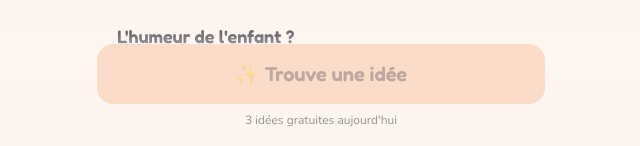
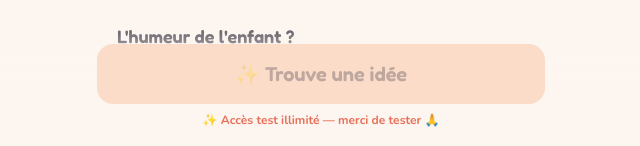
Before and after one commit to laurasoia/ecran-off, a React (Vite) app in the folder ecran-off 2/: page / in a window 1280 px wide. Shown: the part 652-798 px from the top of the page, without its empty margins (319-959 px from the left). Built offline with nearby package versions, Linux system fonts and the light colour scheme.

Commit message:
Add files via upload

```diff
--- a/ecran-off 2/src/App.jsx
+++ b/ecran-off 2/src/App.jsx
@@ -1,6 +1,6 @@
 import { useState, useMemo, useCallback } from 'react'
 import biblio from './data/activites.json'
-import { AGES, TEMPS, QUOTA_GRATUIT } from './data/vocab'
+import { AGES, TEMPS, QUOTA_GRATUIT, MODE_TEST } from './data/vocab'
 import { filtrer, tirer } from './lib/moteur'
 import {
   getVues, ajouterVue,
@@ -22,6 +22,7 @@ export default function App() {
   // recalcul affiché du quota (re-render quand on tire)
   const [tick, setTick] = useState(0)
   const estPremium = false // à brancher plus tard (Stripe / compte famille)
+  const illimite = estPremium || MODE_TEST // pas de plafond pendant les tests
   const ideesRestantes = useMemo(
     () => Math.max(0, QUOTA_GRATUIT - ideesUtiliseesAujourdHui()),
     [tick]
@@ -36,7 +37,7 @@ export default function App() {
   }, [criteres, pluie, epuise])
 
   const proposerUneIdee = useCallback(() => {
-    if (quotaAtteint(QUOTA_GRATUIT, estPremium)) {
+    if (quotaAtteint(QUOTA_GRATUIT, illimite)) {
       setEcran('paywall')
       return
     }
@@ -102,6 +103,7 @@ export default function App() {
         setPluie={setPluie}
         ideesRestantes={ideesRestantes}
         estPremium={estPremium}
+        modeTest={MODE_TEST}
         onChercher={proposerUneIdee}
       />
     </main>
--- a/ecran-off 2/src/ecrans/Accueil.jsx
+++ b/ecran-off 2/src/ecrans/Accueil.jsx
@@ -8,7 +8,7 @@ export default function Accueil({
   criteres, setCriteres,
   epuise, setEpuise,
   pluie, setPluie,
-  ideesRestantes, estPremium,
+  ideesRestantes, estPremium, modeTest,
   onChercher,
 }) {
   const maj = (cle) => (val) => setCriteres((c) => ({ ...c, [cle]: val }))
@@ -102,13 +102,17 @@ export default function Accueil({
           >
             ✨ Trouve une idée
           </button>
-          {!estPremium && (
+          {modeTest ? (
+            <p className="text-center text-xs font-bold text-soleil mt-2">
+              ✨ Accès test illimité — merci de tester 🙏
+            </p>
+          ) : !estPremium ? (
             <p className="text-center text-xs text-nuit/50 mt-2">
               {ideesRestantes > 0
                 ? `${ideesRestantes} idée${ideesRestantes > 1 ? 's' : ''} gratuite${ideesRestantes > 1 ? 's' : ''} aujourd'hui`
                 : `Limite du jour atteinte — reviens demain`}
             </p>
-          )}
+          ) : null}
         </div>
       </div>
     </div>
```
